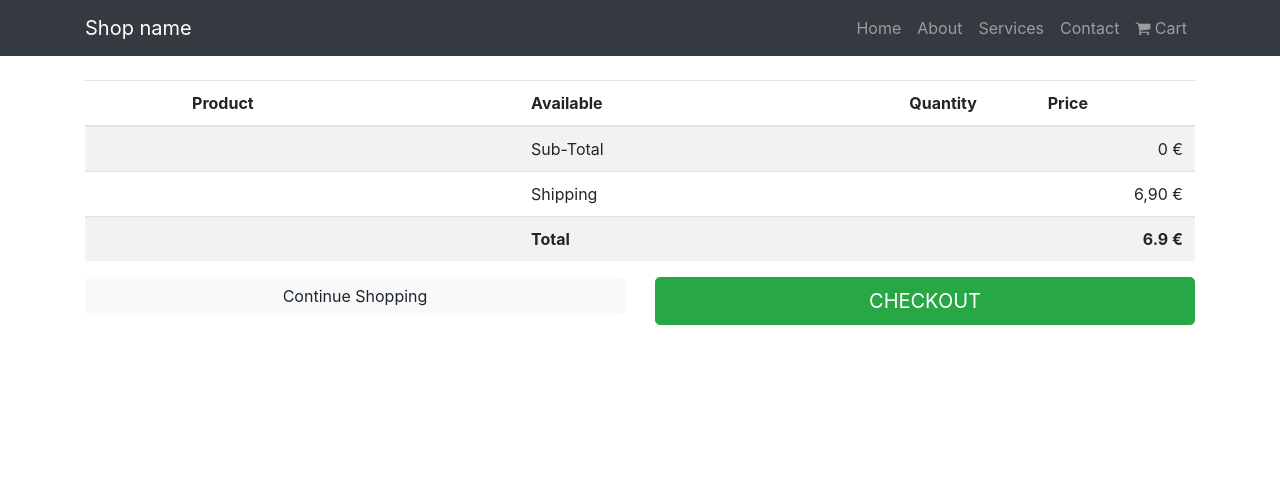
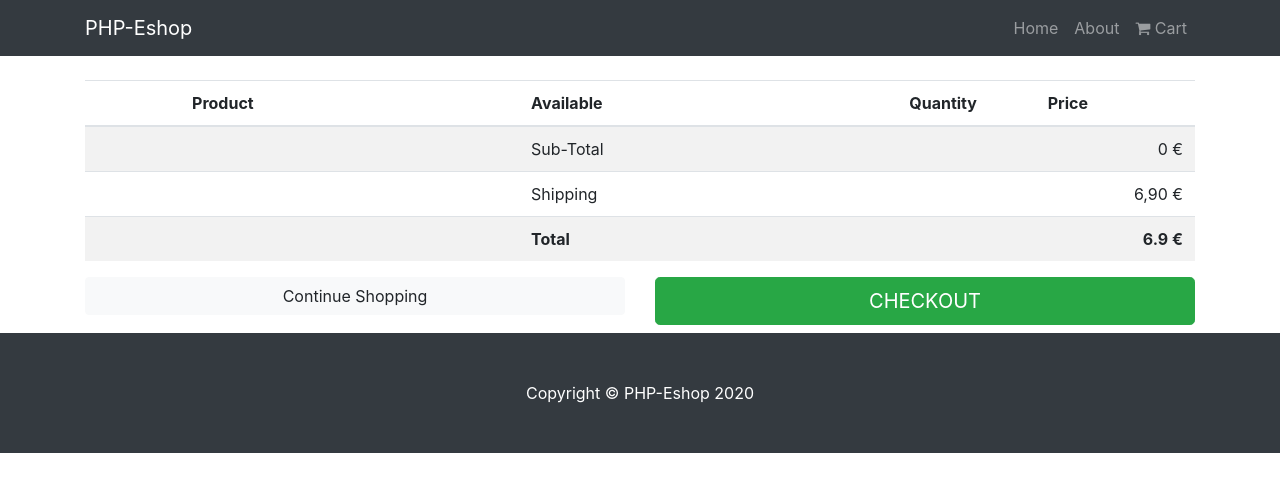
Before and after one commit to norby7/php-sample-eshop, a PHP site: page /cart.php in a window 1280 px wide. Shown: the top 492 px of the page. Run offline with PHP 8.4, Linux system fonts and the light colour scheme; some libraries are stand-ins or nearby versions.

Commit message:
Template changes

```diff
--- a/cart.php
+++ b/cart.php
@@ -22,7 +22,7 @@ $total = 0;
 </style>
 <nav class="navbar navbar-expand-lg navbar-dark bg-dark fixed-top">
     <div class="container">
-        <a class="navbar-brand" href="#">Shop name</a>
+        <a class="navbar-brand" href="#">PHP-Eshop</a>
         <button class="navbar-toggler" type="button" data-toggle="collapse" data-target="#navbarResponsive"
                 aria-controls="navbarResponsive" aria-expanded="false" aria-label="Toggle navigation">
             <span class="navbar-toggler-icon"></span>
@@ -34,12 +34,6 @@ $total = 0;
                 </li>
                 <li class="nav-item">
                     <a class="nav-link" href="#">About</a>
-                </li>
-                <li class="nav-item">
-                    <a class="nav-link" href="#">Services</a>
-                </li>
-                <li class="nav-item">
-                    <a class="nav-link" href="#">Contact</a>
                 </li>
                 <li class="nav-item">
                     <a class="nav-link" href="cart.php">
@@ -113,6 +107,13 @@ $total = 0;
         </div>
     </div>
 </div>
+
+<footer class="py-5 bg-dark">
+    <div class="container">
+        <p class="m-0 text-center text-white">Copyright &copy; PHP-Eshop 2020</p>
+    </div>
+    <!-- /.container -->
+</footer>
 <script>
     $(document).ready(function () {
         var cartItems = localStorage.getItem("cartItems");
--- a/js/shop.js
+++ b/js/shop.js
@@ -17,7 +17,6 @@ function addToCart(productId) {
                 localStorage.setItem("cartItems", cartItems);
                 $("#cartItems").text(cartItems);
             }
-
         },
         error: function (jqXHR, textStatus, errorThrown) {
             alert(errorThrown)
```
Also changed, not shown: checkout.php (+8 -7 lines), index.php (+2 -8 lines), product.php (+4 -8 lines).
